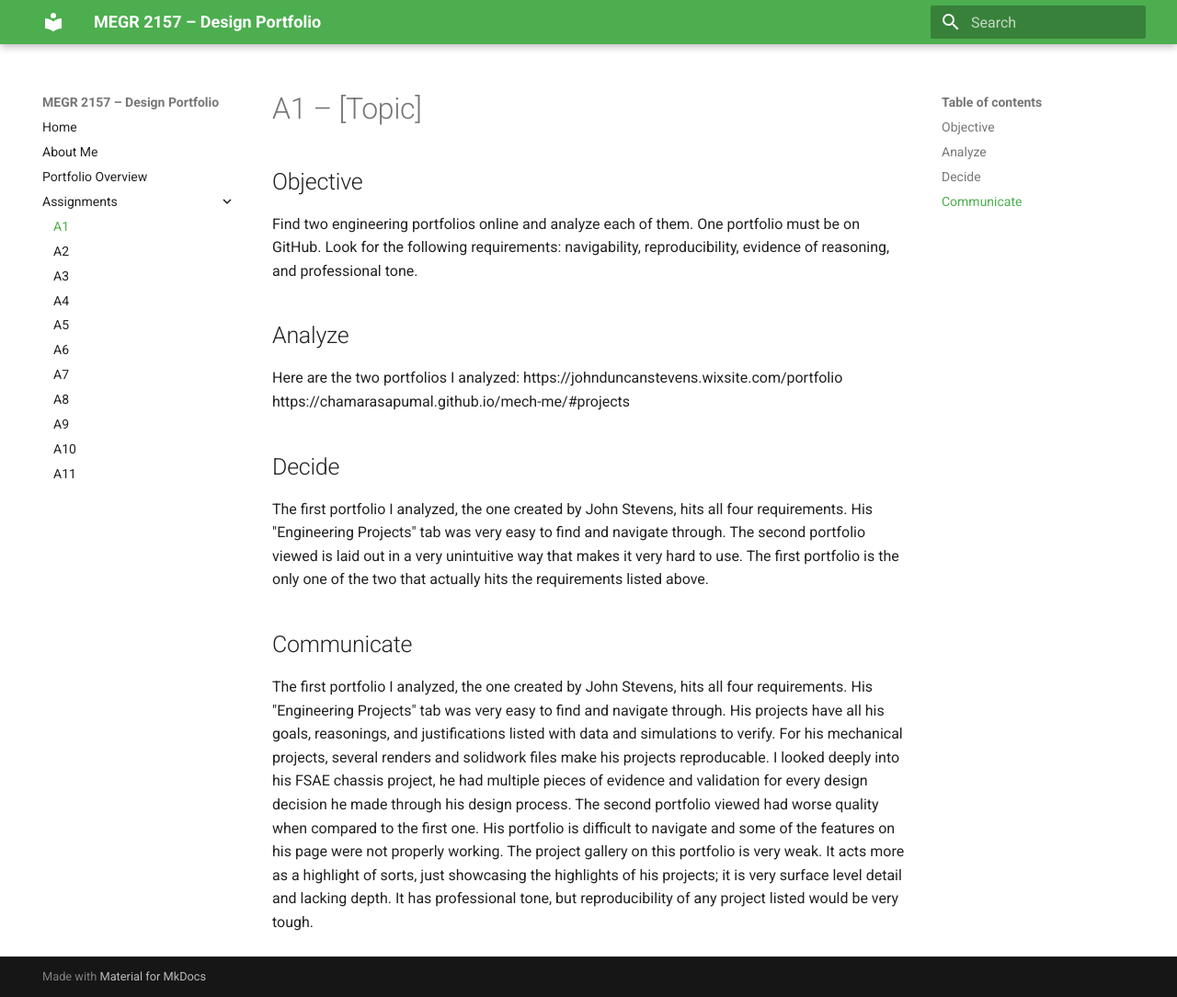
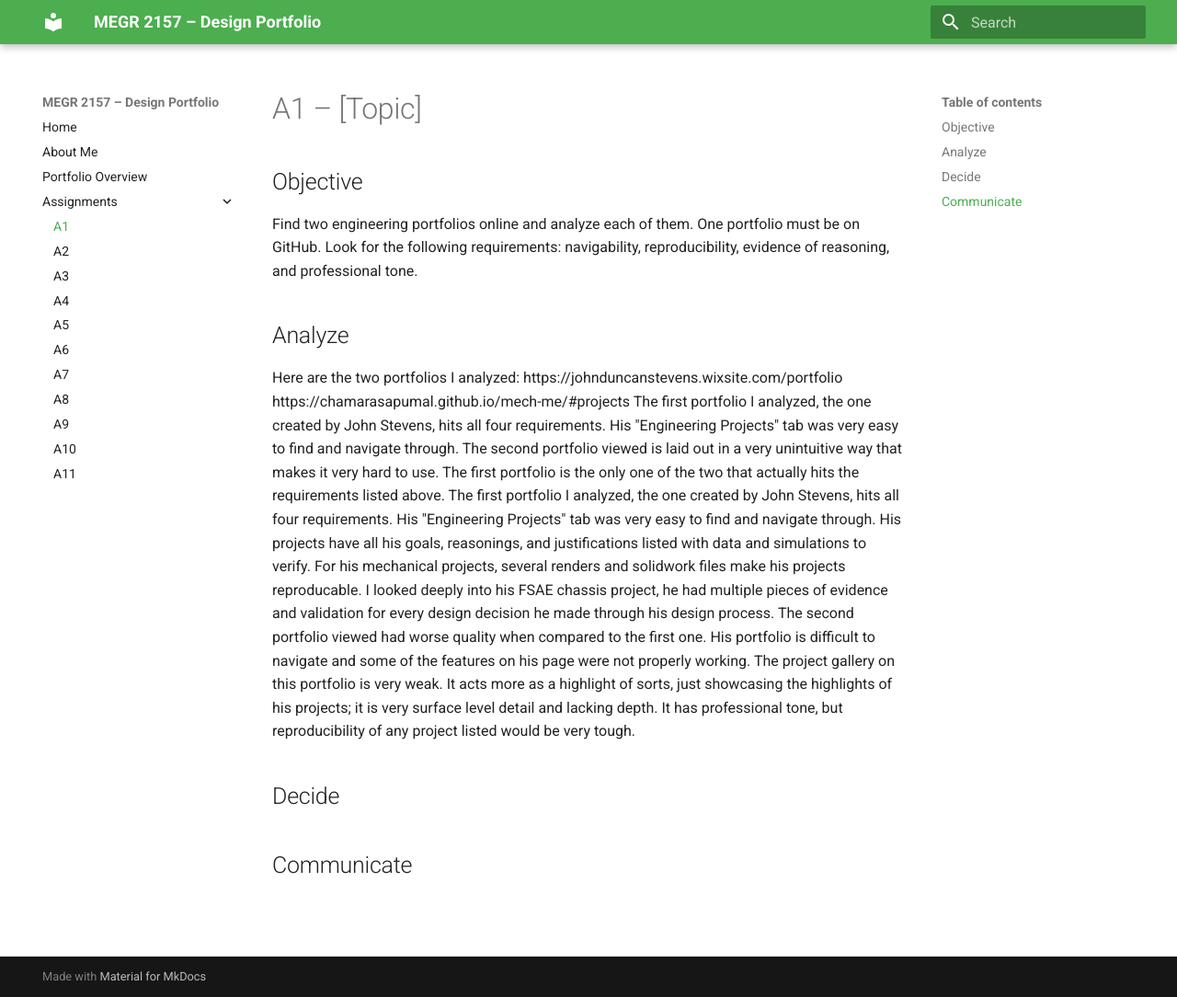
Before and after one commit to J-Umebayashi/megr-2156-portfolio, an MkDocs documentation site: the page built from docs/assignments/A01/index.md, in a window 1280 px wide and 1084 px high. Shown: the whole window at 92% size. Built offline with MkDocs 1.6.1 and Material for MkDocs 9.7.7, drawn with Linux system fonts in a browser that asks for light colours.

Commit message:
Refine analysis of engineering portfolios
Removed redundant sentences and improved clarity in the analysis of two engineering portfolios.

```diff
--- a/docs/assignments/A01/index.md
+++ b/docs/assignments/A01/index.md
@@ -2,14 +2,13 @@
 
 ## Objective
 Find two engineering portfolios online and analyze each of them. One portfolio must be on GitHub. Look for the following requirements: navigability, reproducibility, evidence of reasoning, and professional tone.
-
 ## Analyze
 Here are the two portfolios I analyzed:
 https://johnduncanstevens.wixsite.com/portfolio
 https://chamarasapumal.github.io/mech-me/#projects
-
-## Decide
 The first portfolio I analyzed, the one created by John Stevens, hits all four requirements. His "Engineering Projects" tab was very easy to find and navigate through. The second portfolio viewed is laid out in a very unintuitive way that makes it very hard to use. The first portfolio is the only one of the two that actually hits the requirements listed above.
-## Communicate
 The first portfolio I analyzed, the one created by John Stevens, hits all four requirements. His "Engineering Projects" tab was very easy to find and navigate through. His projects have all his goals, reasonings, and justifications listed with data and simulations to verify. For his mechanical projects, several renders and solidwork files make his projects reproducable. I looked deeply into his FSAE chassis project, he had multiple pieces of evidence and validation for every design decision he made through his design process.
 The second portfolio viewed had worse quality when compared to the first one. His portfolio is difficult to navigate and some of the features on his page were not properly working. The project gallery on this portfolio is very weak. It acts more as a highlight of sorts, just showcasing the highlights of his projects; it is very surface level detail and lacking depth. It has professional tone, but reproducibility of any project listed would be very tough.
+## Decide
+
+## Communicate
```
